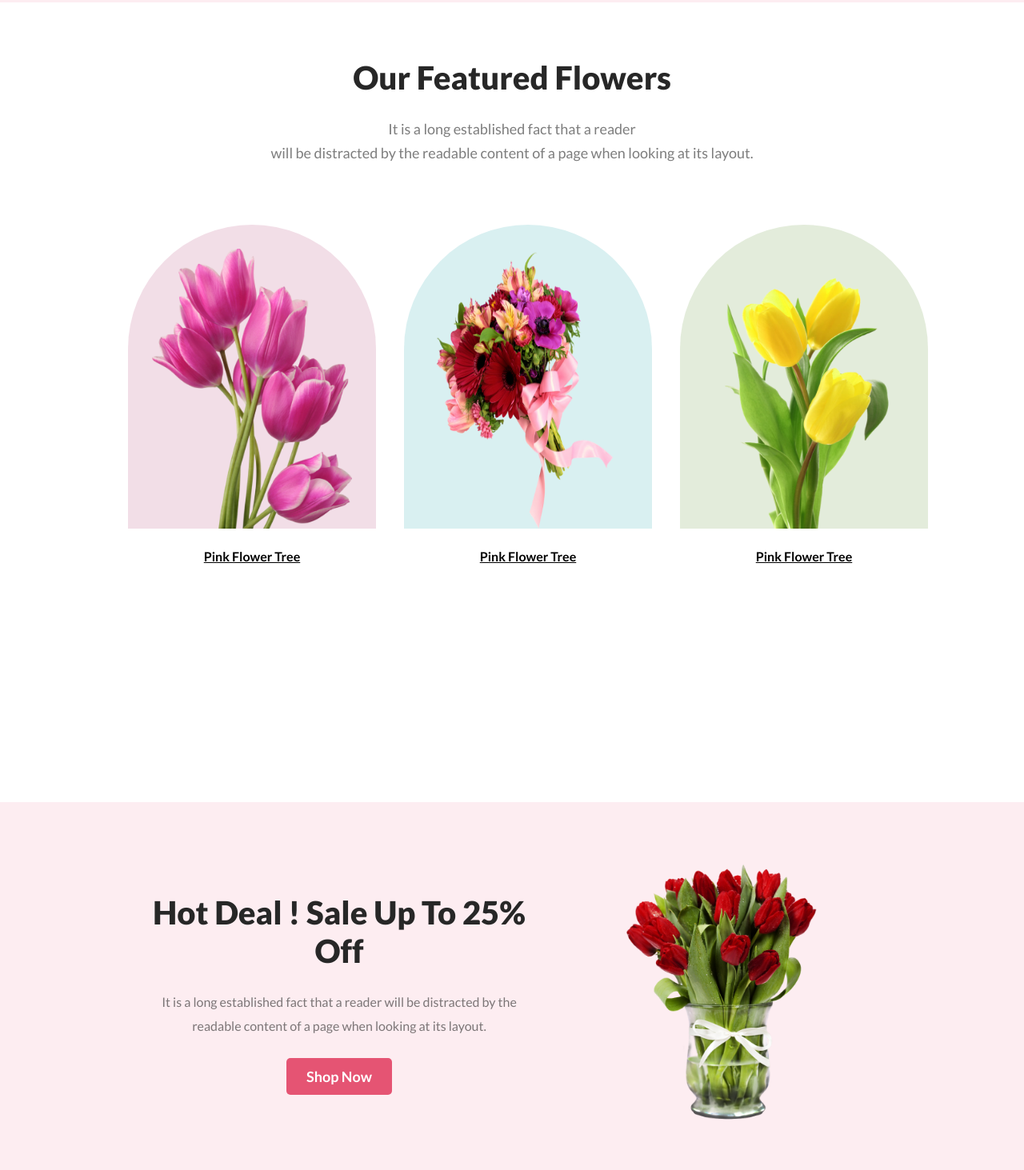
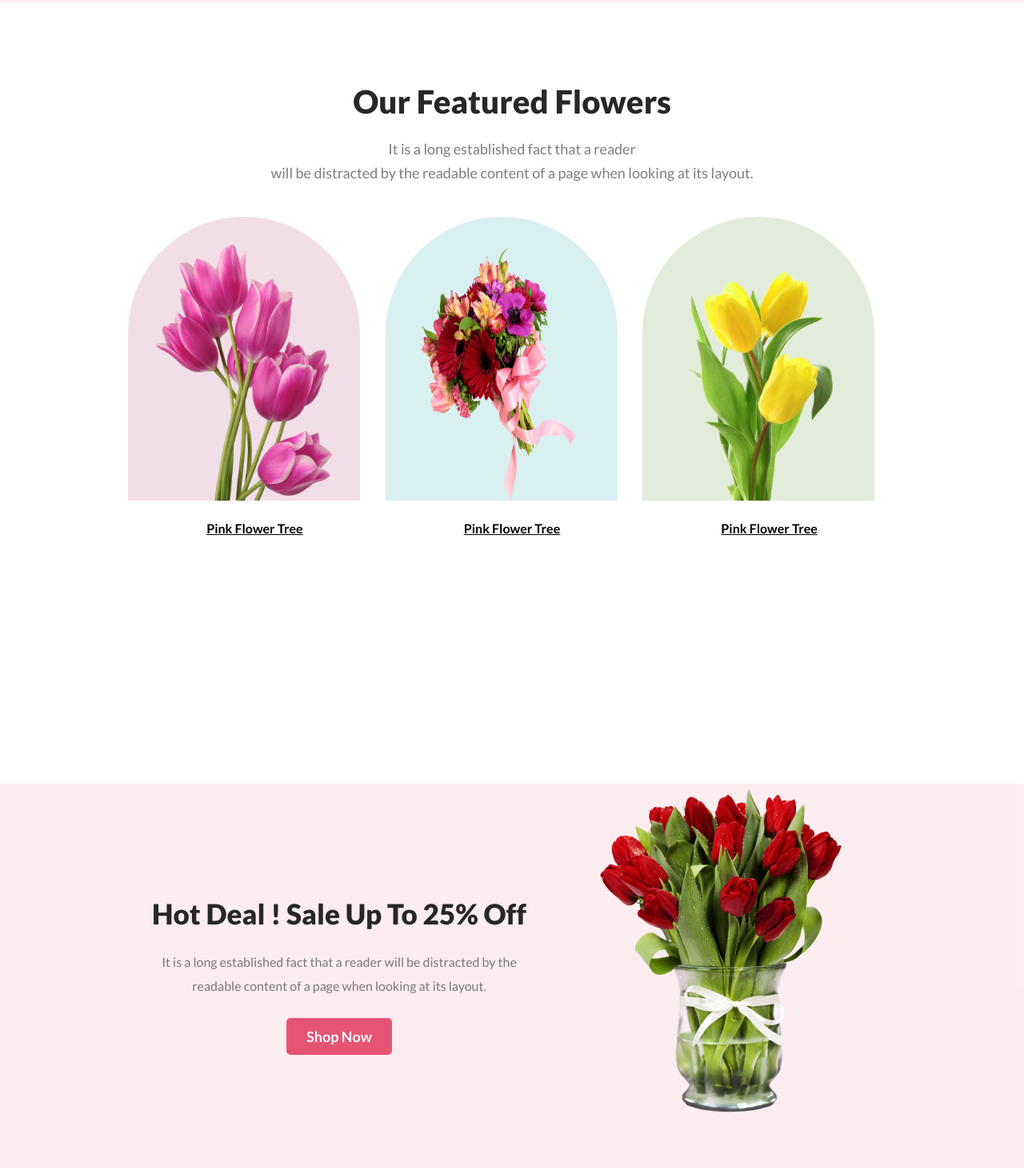
Before and after one commit to rabbani4443/flower-shop-assignment, a plain HTML site: page index.html in a window 1280 px wide. Shown: the part 797-2260 px from the top of the page at 80% size. Drawn offline with Linux system fonts and the light colour scheme.

Commit message:
Minor changes

```diff
--- a/style/style.css
+++ b/style/style.css
@@ -16,25 +16,23 @@
 }
 /* End share common style */
 /* Start header Style */
-/* Start banner Style */
-
-.home-section{
-    background: rgba(229, 84, 115, 0.10);
-    width: 100%;
-    height: 100vh;
+/* Start menubar Style */
+nav{
+    background-color:rgba(228, 10, 57, 0.041);
 }
-/* Start menubar Style */
 .menubar{
     display: flex;
-    justify-content: space-around;
+    justify-content: space-between;
     align-items: center;
     padding: 15px 0px;
-    background-color:rgba(229, 84, 115, 0.10); ;
+    width: 75%;
+    margin: auto;
+
 }
 .menu-title{
     color: #272727;
     font-family: Lato;
-    font-size: 40px;
+    font-size: 35px;
     font-weight: 800;
 }
 .menu-title >span{
@@ -58,7 +56,15 @@
     cursor: pointer;
 }
 
-/* Start menubar Style */
+/* End menubar Style */
+/* Start banner Style */
+
+.home-section{
+    background: rgba(229, 84, 115, 0.10);
+    width: 100%;
+    height: 100vh;
+    margin-bottom: 100px;
+}
 .banner-container{
     display: flex;
     justify-content: space-around;
@@ -96,14 +102,12 @@
 /* Start Featured Style */
 .featured-container{
     height: 100vh;
-    padding-bottom: 200px;
 }
 .featured-title{
     color: #272727;
     text-align: center;
     font-size: 40px;
     font-weight: 800;
-    padding-top: 70px;
 }
 .featured-description{
     color: rgba(39, 39, 39, 0.60);
@@ -111,23 +115,26 @@
     font-size: 18px;
     font-weight: 400;
     line-height: 30px;
-    padding: 25px 0px;
+    padding: 20px 0px;
 }
 .featured-all-box{
     display: flex;
     align-items: center;
-    justify-content: space-around;
+    justify-content: space-between;
     margin: auto;
     width: 75%;
-    gap: 35px;
-    padding-top: 50px;
+    padding-top: 20px;
+}
+.featured-box-detail {
+    width: 33%;
+    height: 350px;
 }
 .featured-box{
     background-color: rgba(167, 33, 98, 0.15);
     border-radius: 300px 300px 0px 0px;
-    width: 250px;
-    height: 350px;
-    padding: 30px 30px 0px 30px;
+    width: 220px;
+    height: 320px;
+    padding: 35px 35px 0px 35px;
 }
 .featured-box2{
     background: rgba(5, 151, 160, 0.15);
@@ -149,6 +156,7 @@
 .sale-container{
     background: rgba(229, 84, 115, 0.10);
     width: 100%;
+    margin: 6% 0% 8% 0%;
 }
 .sale-sub-container{
     display: flex;
@@ -161,7 +169,7 @@
 }
 .sale-title{
     color: #272727;
-    font-size: 40px;
+    font-size: 35px;
     font-weight: 800;
 }
 .sale-description{
@@ -173,19 +181,20 @@
 }
 
 .sale-content{
-    max-width: 50%;
+    width: 50%;
 }
 .sale-photo{
     width: 40%;
+    height: 100%;
 }
 .sale-img{
-    width: 250px;
-    height: 100%;
+    max-width: 100%;
+    max-height: 100%;
 }
 
 /* end Hot Deal Sale style */
+/* start Instagram images style */
 
-/* start Instagram images style */
 .instagram-container{
     height: 100vh;
 }
@@ -194,7 +203,6 @@
     text-align: center;
     font-size: 40px;
     font-weight: 800;
-    padding-top: 80px;
 }
 .instagram-description{
     color: rgba(39, 39, 39, 0.60);
@@ -224,7 +232,7 @@
 /* End Instagram images style */
 /* Start Subscribe style */
 .subscribe{
-    padding: 50px 0px 100px 0px;
+    padding: 0px 0px 120px 0px;
 }
 .subscribe-container{
     background-image: url("../asset/rectangle\ 9.png");
```
